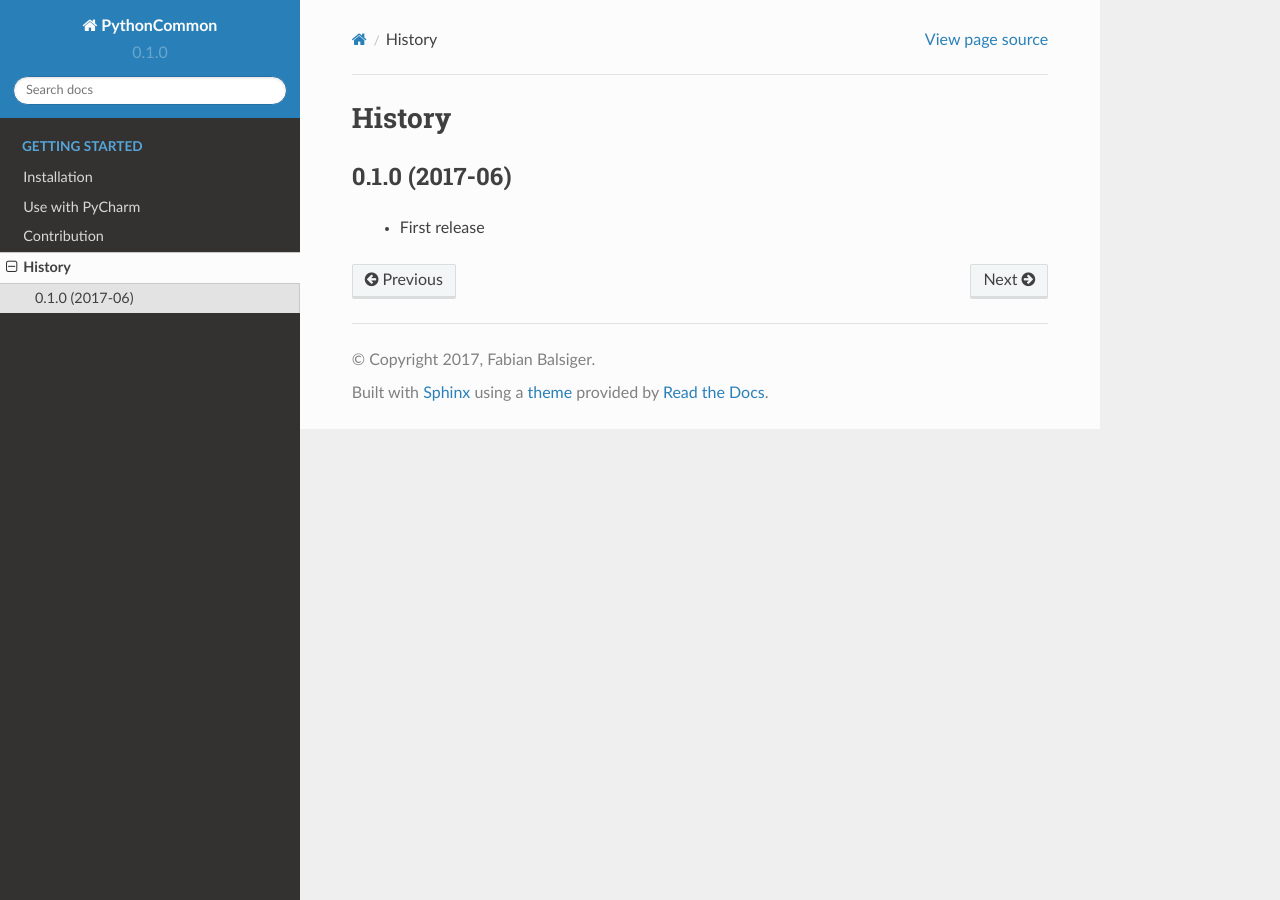
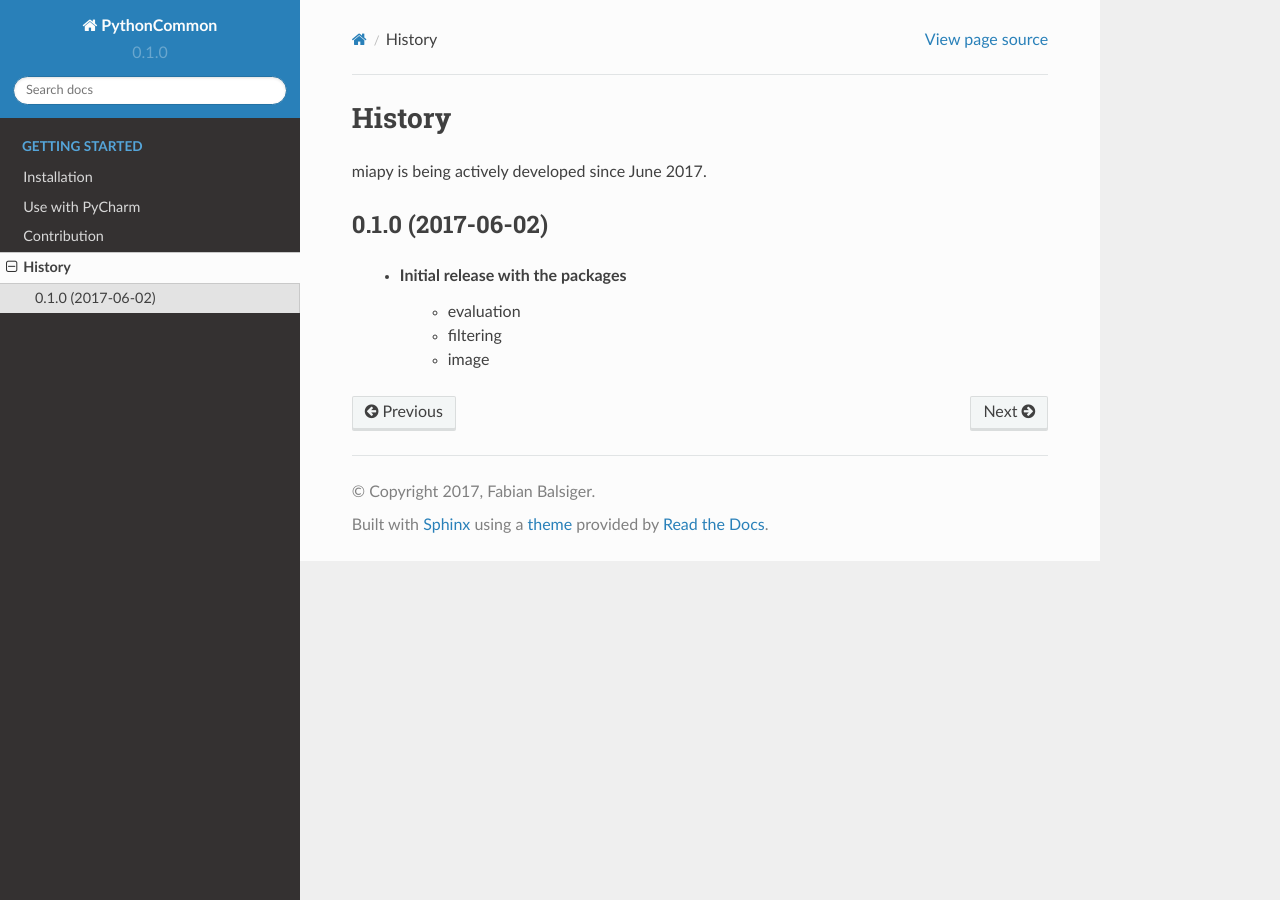
Before and after one commit to rundherum/pymia, a Sphinx documentation site: the page built from docs/history.rst, in a window 1280 px wide. Built offline with Sphinx 7.4.7 and the Read the Docs theme 2.0.0, drawn with Linux system fonts in a browser that asks for light colours; formulas are drawn with MathJax 3.

Commit message:
docs: history

```diff
--- a/docs/history.rst
+++ b/docs/history.rst
@@ -1,7 +1,13 @@
+=======
 History
 =======
 
-0.1.0 (2017-06)
-+++++++++++++++
+miapy is being actively developed since June 2017.
 
- * First release
+0.1.0 (2017-06-02)
+------------------
+
+ * Initial release with the packages
+    * evaluation
+    * filtering
+    * image
```
